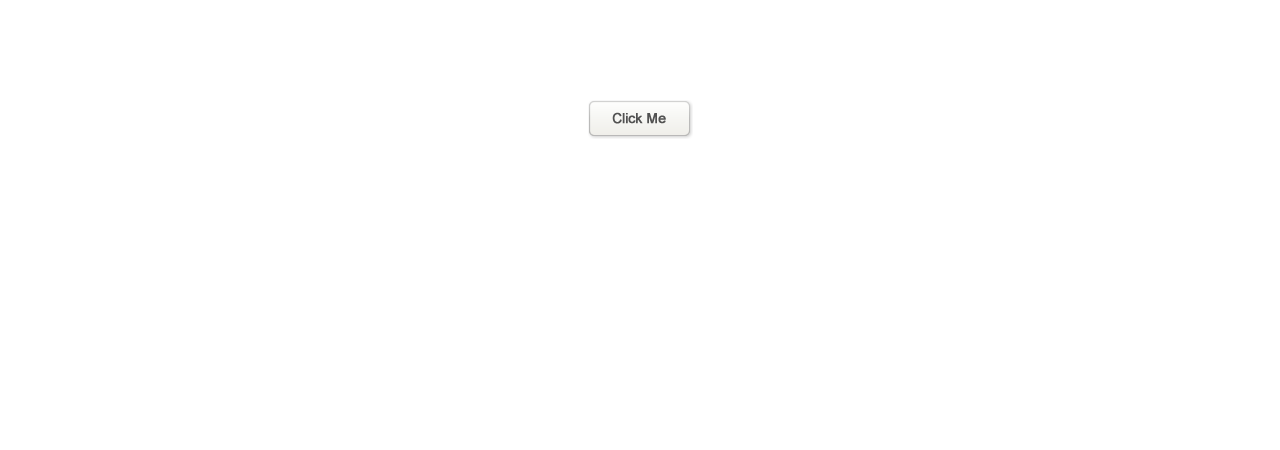
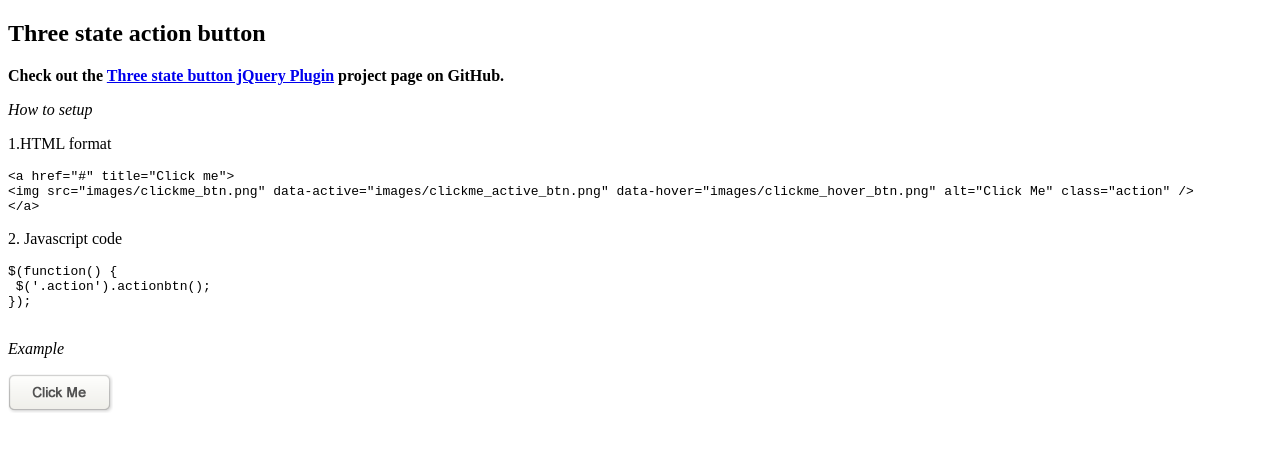
Before and after one commit to nuwansh/action-button, a plain HTML site: page demo/index.html in a window 1280 px wide. Drawn offline with nearby package versions, Linux system fonts and the light colour scheme.

Commit message:
Change the example page

```diff
--- a/demo/index.html
+++ b/demo/index.html
@@ -15,12 +15,27 @@
 
   <style>
     #wrapper { margin: auto 0; }
-    #wrapper p { margin-top: 100px; text-align: center; }
+    #wrapper p { text-align: left; }
   </style>
   </head>
 
 <body>
   <div id="wrapper">
+    <h2>Three state action button</h2>
+    <p><strong>Check out the <a href="https://github.com/nuwansh/action-button">Three state button jQuery Plugin</a> project page on GitHub.</strong></p>
+
+    <em>How to setup</em>
+
+    <p>1.HTML format</p>
+    <pre><code>&lt;a href=&quot;#&quot; title=&quot;Click me&quot;&gt;
+&lt;img src=&quot;images/clickme_btn.png&quot; data-active=&quot;images/clickme_active_btn.png&quot; data-hover=&quot;images/clickme_hover_btn.png&quot; alt=&quot;Click Me&quot; class=&quot;action&quot; /&gt;
+&lt;/a&gt;</code></pre>
+
+    <p>2. Javascript code</p>
+    <pre><code>$(function() {<br> $('.action').actionbtn();<br>});</code></pre>
+
+    <br />
+    <em>Example</em>
     <p><a href="#" title="Click me"><img src="images/clickme_btn.png" data-active="images/clickme_active_btn.png" data-hover="images/clickme_hover_btn.png" alt="Click Me" class="action" /></a></p>
   </div>
   </body
```
